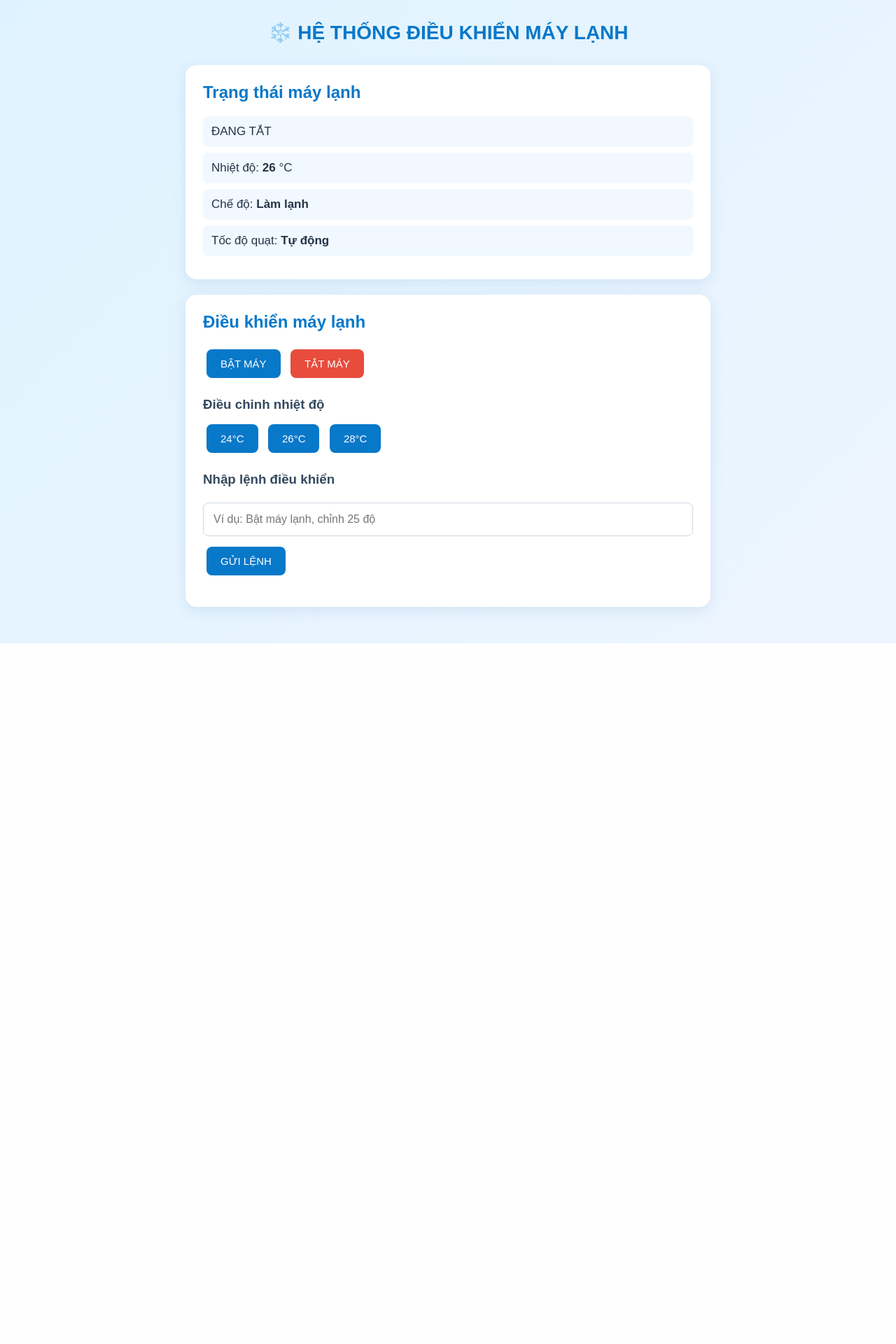
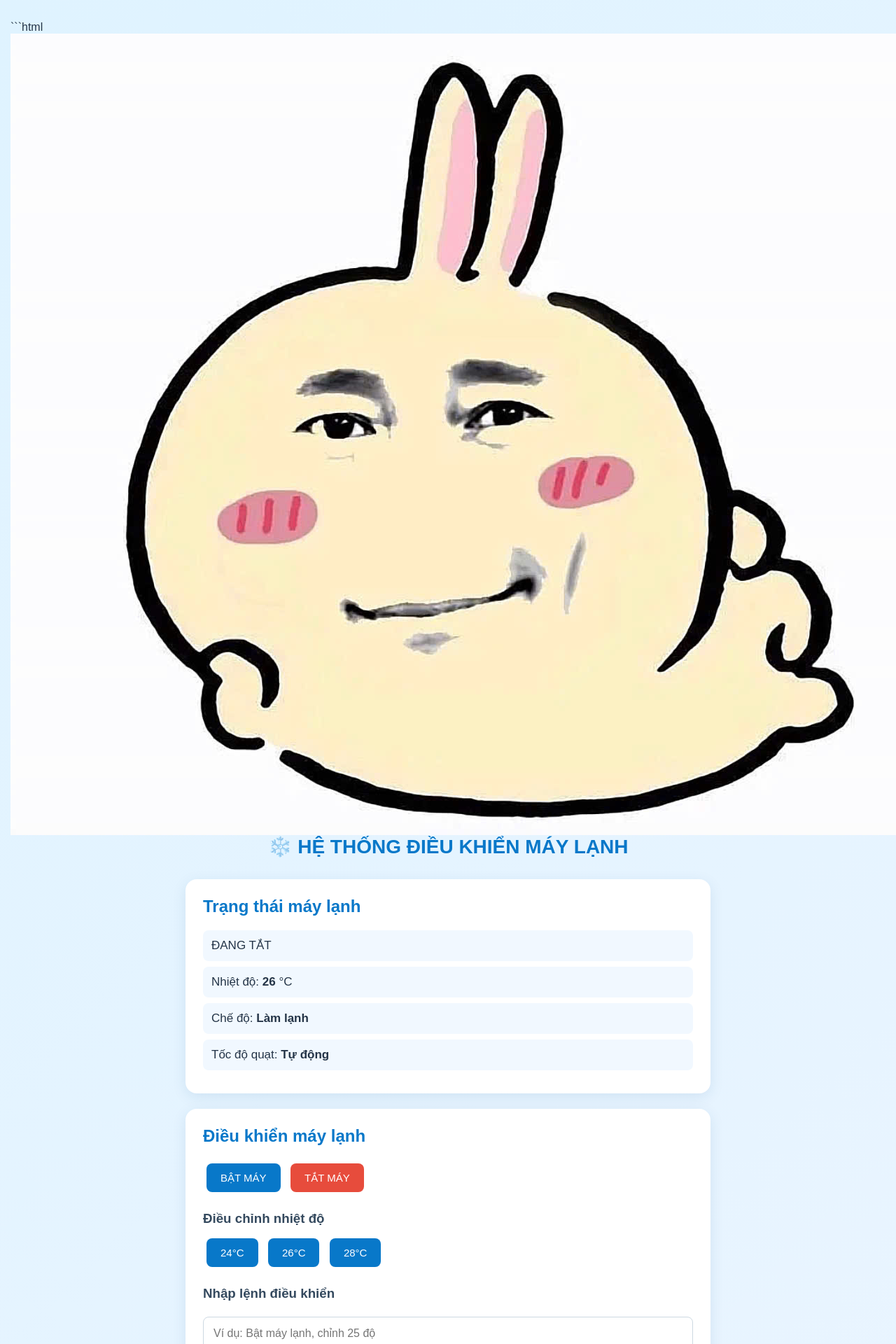
Before and after one commit to thefatraz/aircontrol, a Flask app: page / in a window 1280 px wide. Shown: the top 1920 px of the page at 70% size. Before the commit the page ends 919 px from the top, so only its background shows below. Run offline with Flask 3, Linux system fonts and the light colour scheme.

Commit message:
Revise index.html layout and add images
Updated layout and added side images to the HTML template.

````diff
--- a/aircontrol/templates/index.html
+++ b/aircontrol/templates/index.html
@@ -1,4 +1,5 @@
 
+```html
 <!DOCTYPE html>
 <html lang="vi">
 <head>
@@ -8,7 +9,19 @@
     <link rel="stylesheet" href="{{ url_for('static', filename='style.css') }}">
 </head>
 <body>
+
+    <div class="main-layout">
+
+        <!-- Hình bên trái -->
+        <div class="side-image">
+            <img src="{{ url_for('static', filename='hình usagi ngầu.jpg') }}"
+                 alt="Usagi ngầu">
+        </div>
+
+        <!-- Khu vực điều khiển ở giữa -->
+        <div class="main-content">
             <div class="container">
+
                 <h1>❄️ HỆ THỐNG ĐIỀU KHIỂN MÁY LẠNH</h1>
 
                 <div class="status-card">
@@ -31,17 +44,21 @@
                     </button>
 
                     <h3>Điều chỉnh nhiệt độ</h3>
+
                     <button onclick="sendCommand('Giảm nhiệt độ xuống 24 độ')">
                         24°C
                     </button>
+
                     <button onclick="sendCommand('Chỉnh nhiệt độ 26 độ')">
                         26°C
                     </button>
+
                     <button onclick="sendCommand('Chỉnh nhiệt độ 28 độ')">
                         28°C
                     </button>
 
                     <h3>Nhập lệnh điều khiển</h3>
+
                     <input id="commandInput" type="text"
                            placeholder="Ví dụ: Bật máy lạnh, chỉnh 25 độ">
 
@@ -49,8 +66,20 @@
 
                     <p id="message"></p>
                 </div>
+
+            </div>
+        </div>
+
+        <!-- Hình bên phải -->
+        <div class="side-image">
+            <img src="{{ url_for('static', filename='hình usagi ú.jpg') }}"
+                 alt="Usagi ú">
+        </div>
+
     </div>
 
     <script src="{{ url_for('static', filename='app.js') }}"></script>
+
 </body>
 </html>
+```
````
Lines whose indentation alone changed are shown as unchanged.
